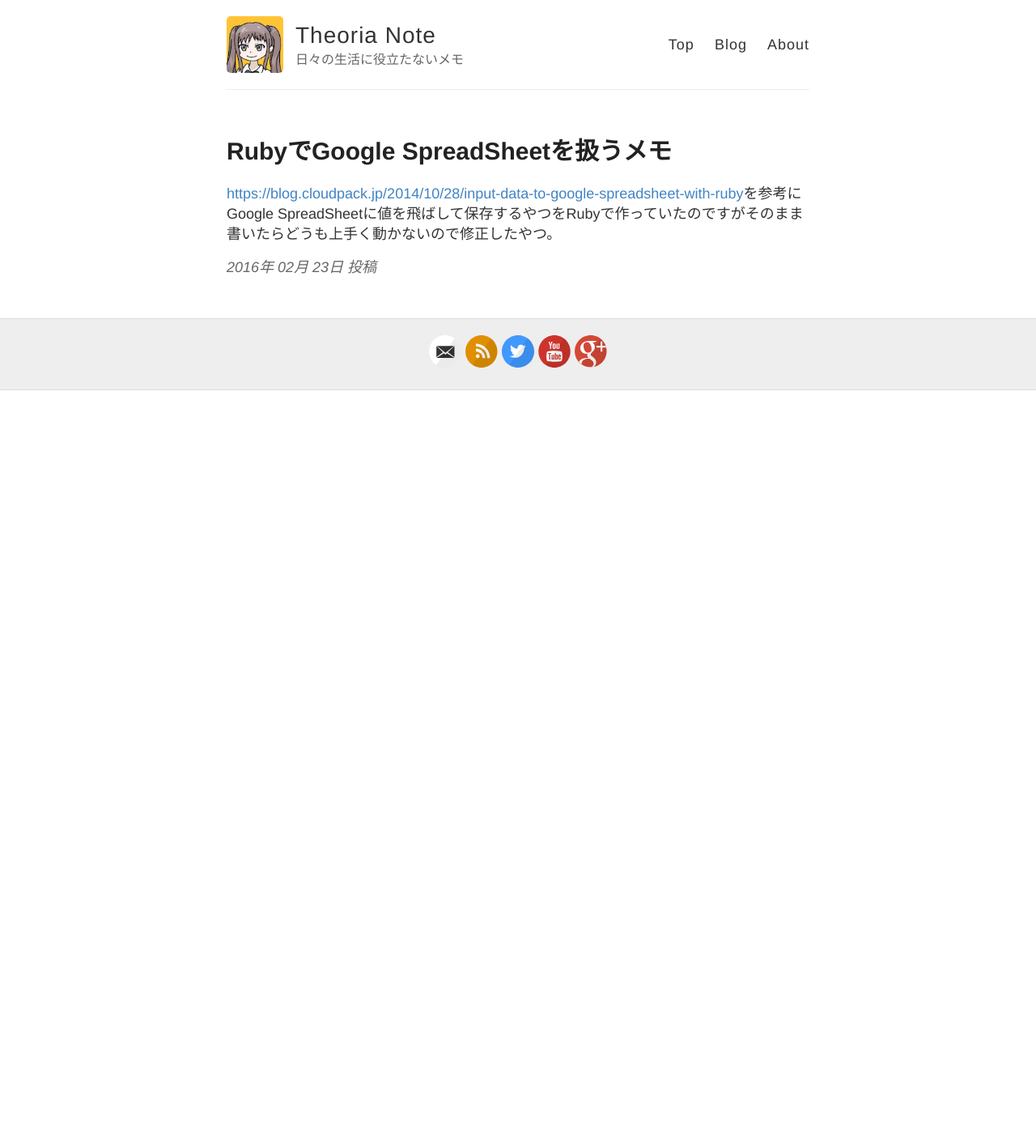
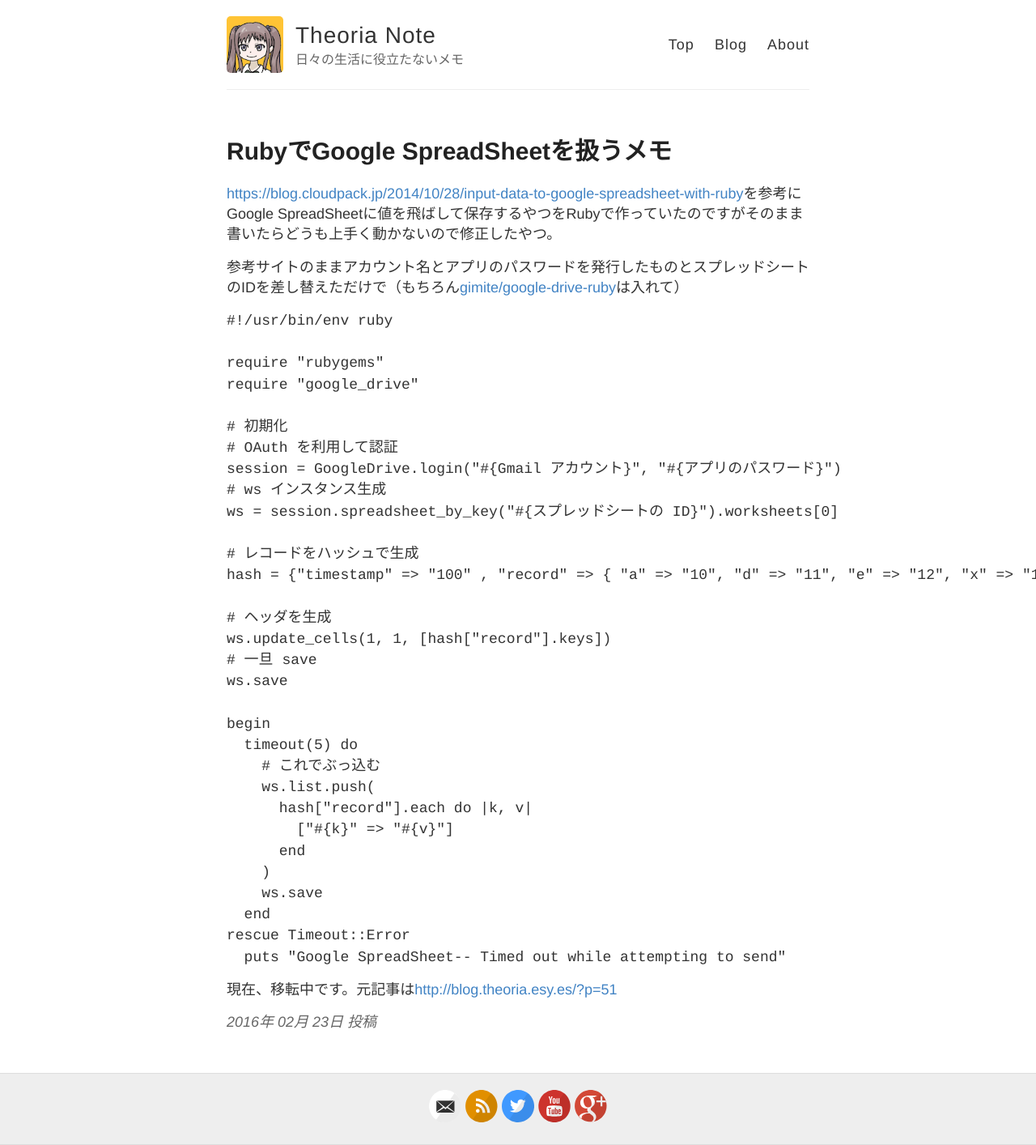
Before and after one commit to theoria24/theoria24.github.io, a Jekyll site: the page built from _posts/2016-2-23-Ruby-GoogleSpredSheet.md, in a window 1280 px wide. Shown: the whole page at 81% size. Built offline with Jekyll 4.4.1, drawn with Linux system fonts in a browser that asks for light colours; nearby versions of some CDN libraries; comment, search, counter and statistics services are not loaded; before the commit the page ends 900 px from its top, so only the background shows below that.

Commit message:
GoogleSpredSheetの件

````diff
--- a/_posts/2016-2-23-Ruby-GoogleSpredSheet.md
+++ b/_posts/2016-2-23-Ruby-GoogleSpredSheet.md
@@ -4,3 +4,41 @@
 ---
 
 [https://blog.cloudpack.jp/2014/10/28/input-data-to-google-spreadsheet-with-ruby](https://blog.cloudpack.jp/2014/10/28/input-data-to-google-spreadsheet-with-ruby)を参考にGoogle SpreadSheetに値を飛ばして保存するやつをRubyで作っていたのですがそのまま書いたらどうも上手く動かないので修正したやつ。
+
+参考サイトのままアカウント名とアプリのパスワードを発行したものとスプレッドシートのIDを差し替えただけで（もちろん[gimite/google-drive-ruby](https://github.com/gimite/google-drive-ruby)は入れて）
+
+```ruby:test.rb
+#!/usr/bin/env ruby
+
+require "rubygems"
+require "google_drive"
+
+# 初期化
+# OAuth を利用して認証
+session = GoogleDrive.login("#{Gmail アカウント}", "#{アプリのパスワード}")
+# ws インスタンス生成
+ws = session.spreadsheet_by_key("#{スプレッドシートの ID}").worksheets[0]
+
+# レコードをハッシュで生成
+hash = {"timestamp" => "100" , "record" => { "a" => "10", "d" => "11", "e" => "12", "x" => "13" }}
+
+# ヘッダを生成
+ws.update_cells(1, 1, [hash["record"].keys])
+# 一旦 save
+ws.save
+
+begin
+  timeout(5) do
+    # これでぶっ込む
+    ws.list.push(
+      hash["record"].each do |k, v|
+        ["#{k}" => "#{v}"]
+      end
+    )
+    ws.save
+  end
+rescue Timeout::Error
+  puts "Google SpreadSheet-- Timed out while attempting to send"
+```
+
+現在、移転中です。元記事は[http://blog.theoria.esy.es/?p=51](http://blog.theoria.esy.es/?p=51)
````
